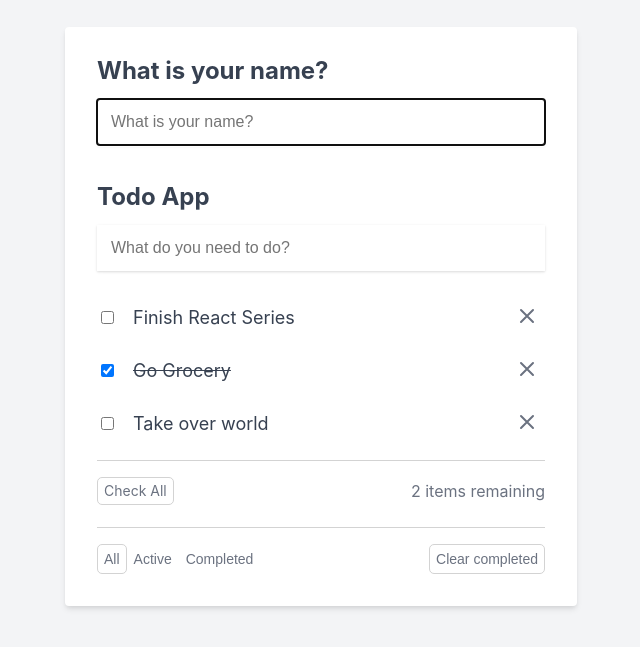
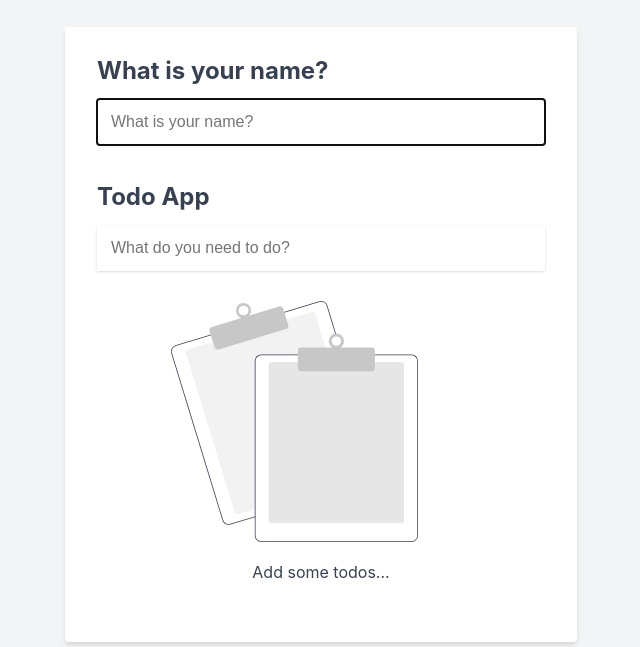
Before and after one commit to yassineloukk/todo-app-react, a React (Create React App) app: page / in a window 1280 px wide. Shown: the part 153-800 px from the top of the page, without its empty margins (319-959 px from the left). Built offline with nearby package versions, Linux system fonts and the light colour scheme.

Commit message:
custom hooks, use of local storage

```diff
--- a/src/App.css
+++ b/src/App.css
@@ -232,3 +232,7 @@
 .name-container {
   margin-bottom: 40px;
 }
+
+.toggles-container {
+  margin: 20px 0;
+}
--- a/src/components/App.jsx
+++ b/src/components/App.jsx
@@ -1,37 +1,20 @@
-import {useEffect, useMemo, useRef, useState} from 'react';
+import {useEffect, useMemo, useRef} from 'react';
 import '../reset.css';
 import '../App.css';
 import NoTodos from './NoTodos';
 import TodoForm from './TodoForm';
 import TodoList from './TodoList';
+import useLocalStorage from '../hooks/useLocalStorage';
 
 function App() {
-    const [todos, setTodos] = useState([
-        {
-            id: 1,
-            title: 'Finish React Series',
-            isComplete: false,
-            isEditing: false
-        },
-        {
-            id: 2,
-            title: 'Go Grocery',
-            isComplete: true,
-            isEditing: false
-        },
-        {
-            id: 3,
-            title: 'Take over world',
-            isComplete: false,
-            isEditing: false
-        }
-    ]);
+    const [todos, setTodos] = useLocalStorage("todos",[]);
 
-    const [idForTodo, setIdForTodo] = useState(4);
+    const [idForTodo, setIdForTodo] = useLocalStorage('idForTodo', 1);
 
     const nameInputEl = useRef(null);
 
-    const [name, setName] = useState('');
+
+    const [name, setName] = useLocalStorage('name', '');
 
     function addTodo(todo) {
 
@@ -132,6 +115,9 @@
         nameInputEl.current.focus()
     }, []);
 
+    function handleNameInput(event) {
+        setName(event.target.value);
+    }
 
     return (
         <div className="todo-app-container">
@@ -139,7 +125,7 @@
                 <div className="name-container">
                     <h2>What is your name?</h2>
                     <form action="#">
-                        <input type="text" className='todo-input' placeholder='What is your name?' value={name} onChange={event => setName(event.target.value)}  ref={nameInputEl}/>
+                        <input type="text" className='todo-input' placeholder='What is your name?' value={name} onChange={handleNameInput}  ref={nameInputEl}/>
                     </form>
                     {name &&
                         <p className="name-label">Hello, {name}</p>
--- a/src/components/TodoList.jsx
+++ b/src/components/TodoList.jsx
@@ -4,6 +4,7 @@
 import TodoClearCompleted from './TodoClearCompleted';
 import TodoCompleteAll from './TodoCompleteAll';
 import TodoFilters from './TodoFilters';
+import useToggle from '../hooks/useToggle';
 
 
 TodoList.propTypes = {
@@ -20,7 +21,10 @@
 }
 
 function TodoList(props) {
+    const [isFeaturesOneVisible, setFeaturesOneVisible] = useToggle();
+    const [isFeaturesTwoVisible, setFeaturesTwoVisible] = useToggle(false);
     const [filter, setFilter] = useState('all');
+
     return (
         <>
             <ul className="todo-list">
@@ -56,11 +60,21 @@
                     </li>
                 ))}
             </ul>
+
+            <div className="toggles-container">
+                <button className="button" onClick={setFeaturesOneVisible}>Features one toggle</button>
+                <button className="button" onClick={setFeaturesTwoVisible}>Features two toggle</button>
+            </div>
+
+            {isFeaturesOneVisible && (
                 <div className="check-all-container">
                     <TodoCompleteAll completeAllTodos = {props.completeAllTodos} />
+
                     <TodoItemsRemaining remaining={props.remaining} />
                 </div>
+            )}
 
+            {isFeaturesTwoVisible && (
                 <div className="other-buttons-container">
                 <TodoFilters todosFiltered = {props.todosFiltered}
                     filter = {filter}
@@ -70,6 +84,7 @@
                         <TodoClearCompleted clearCompleted = {props.clearCompleted} />
                     </div>
                 </div>
+            )}
         </>
     )
 }
--- /dev/null
+++ b/src/hooks/useLocalStorage.js
@@ -0,0 +1,17 @@
+import {useEffect, useState} from "react"
+
+const useLocalStorage = (key, initialValue) => {
+    const [value, setValue] = useState(() => {
+        const item = localStorage.getItem(key);
+
+        return item ? JSON.parse(item) : initialValue;
+    });
+
+    useEffect(() => {
+        localStorage.setItem(key, JSON.stringify(value));
+    }, [key, value]);
+
+    return [value, setValue];
+}
+
+export default useLocalStorage
--- /dev/null
+++ b/src/hooks/useToggle.js
@@ -0,0 +1,11 @@
+import {useState} from "react"
+
+const useToggle = (initialState = true) => {
+    const [visible, setVisible] = useState(initialState);
+
+    let toggle = () => setVisible(prevVisible => !prevVisible);
+
+    return [visible, toggle];
+}
+
+export default useToggle
```
Lines whose indentation alone changed are shown as unchanged.
